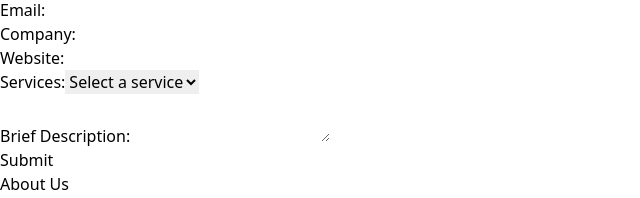
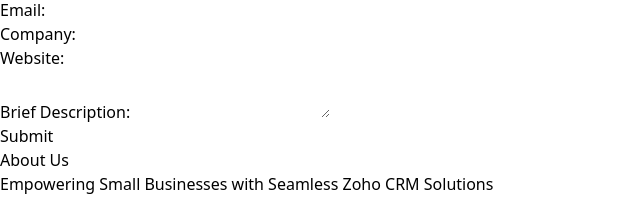
Before and after one commit to Avtarsran/zohoServiceProvider, a React (Vite) app: page / in a window 1280 px wide. Shown: the part 10522-10720 px from the top of the page, without its empty margins (0-640 px from the left). Built offline with nearby package versions, Linux system fonts and the light colour scheme.

Commit message:
updated contanct-section

```diff
--- a/src/components/Contact-section.tsx
+++ b/src/components/Contact-section.tsx
@@ -61,17 +61,6 @@ const Contact = () => {
               <input type="url" id="website" name="website" className="w-full p-2 border border-gray-400 rounded" />
             </div>
             <div className="form-group mb-4">
-              <label htmlFor="services" className="block text-lg mb-2">Services:</label>
-              <select id="services" name="services" className="w-full p-2 border border-gray-400 rounded">
-                <option value="">Select a service</option>
-                <option value="service1">Service 1</option>
-                <option value="service2">Service 2</option>
-                <option value="service3">Service 3</option>
-                <option value="service4">Service 4</option>
-                <option value="service5">Service 5</option>
-              </select>
-            </div>
-            <div className="form-group mb-4">
               <label htmlFor="brief-description" className="block text-lg mb-2">Brief Description:</label>
               <textarea id="brief-description" name="brief-description" className="w-full p-2 border border-gray-400 rounded"></textarea>
             </div>
```
